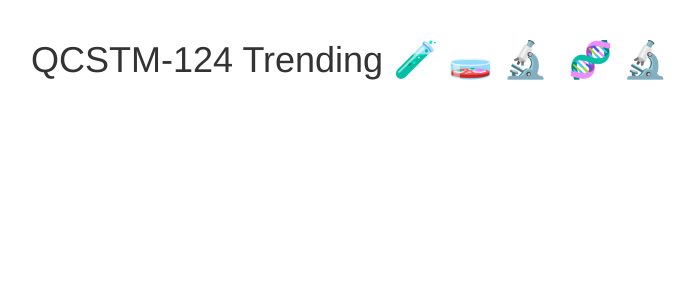
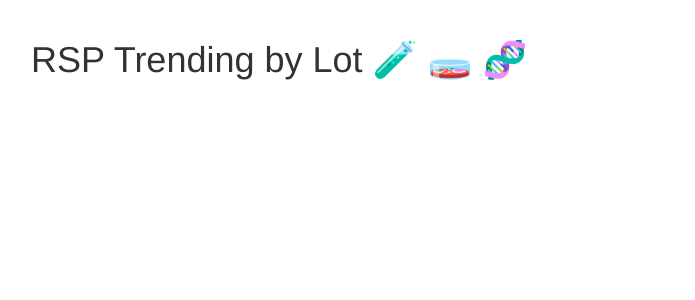
Before and after one commit to camhilker/QCSTM124, a Flask app: template app/templates/trending.html in a window 1280 px wide. Shown: the part 62-362 px from the top of the page, without its empty margins (39-734 px from the left). Run offline with Flask 2, Linux system fonts and the light colour scheme; the template is opened without the code that fills it, so the values that code supplies are empty; some libraries are stand-ins or nearby versions.

Commit message:
Update trending.html

```diff
--- a/app/templates/trending.html
+++ b/app/templates/trending.html
@@ -4,7 +4,7 @@
 <!---template for rendering tracking visualizations on 'tracking' page--->
 
 {% block app_content %}
-  <h1>QCSTM-124 Trending &#x1F9EA; &#x1F9EB; &#x1F52C; &#x200D; &#x1F9EC; &#x1F52C;</h1>
+  <h1>RSP Trending by Lot &#x1F9EA; &#x1F9EB; &#x1F9EC;</h1>
   <div id="chart_1" class="chart"></div>
   <div id="chart_2" class="chart"></div>
 
```
